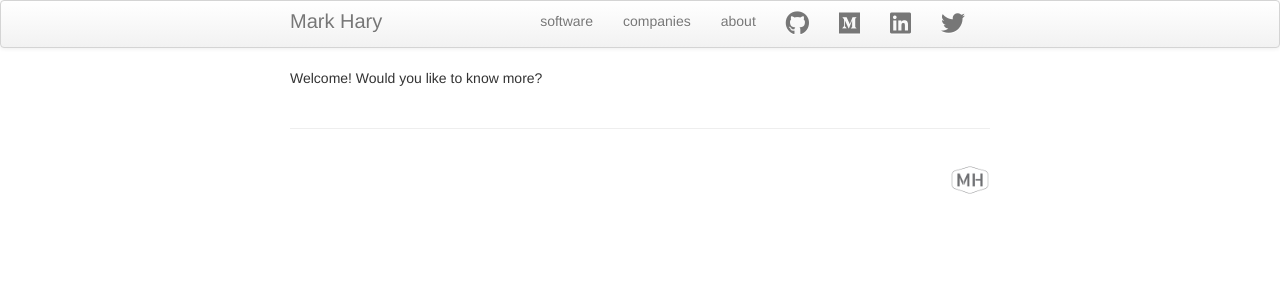
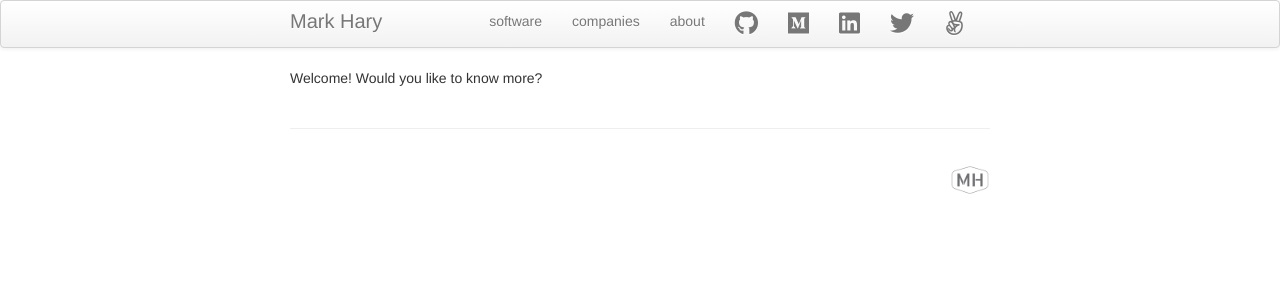
Before and after one commit to markhary/markhary.github.io, a Jekyll site: the page built from index.md, in a window 1280 px wide. Shown: the top 300 px of the page. Built offline with Jekyll 4.4.1, drawn with Linux system fonts in a browser that asks for light colours; nearby versions of some CDN libraries.

Commit message:
Added angellist profile

```diff
--- a/_includes/themes/twitter/default.html
+++ b/_includes/themes/twitter/default.html
@@ -46,6 +46,7 @@
               <li><a href="https://medium.com/@mark.hary"> <i class='fab fa-medium' style='font-size:24px'></i> </a> </li>
               <li><a href="https://linkedin.com/in/markhary"> <i class='fab fa-linkedin' style='font-size:24px'></i> </a> </li>
               <li><a href="https://twitter.com/hary_mark"> <i class='fab fa-twitter' style='font-size:24px'></i> </a> </li>
+              <li><a href="https://angel.co/mark-hary"> <i class='fab fa-angellist' style='font-size:24px'></i> </a> </li>
           </ul>
         </div>
       </div>
```
Also changed, not shown: 1 other file.
